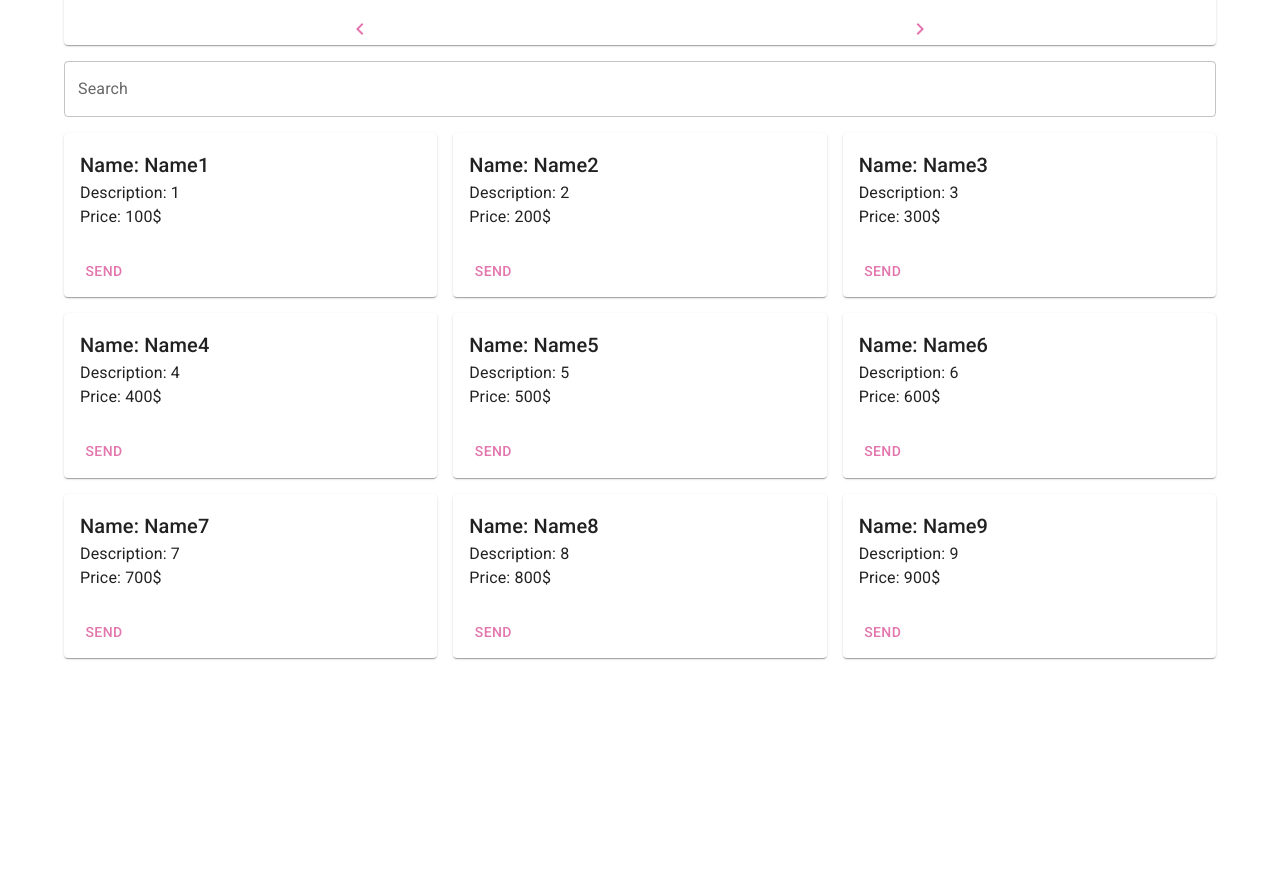
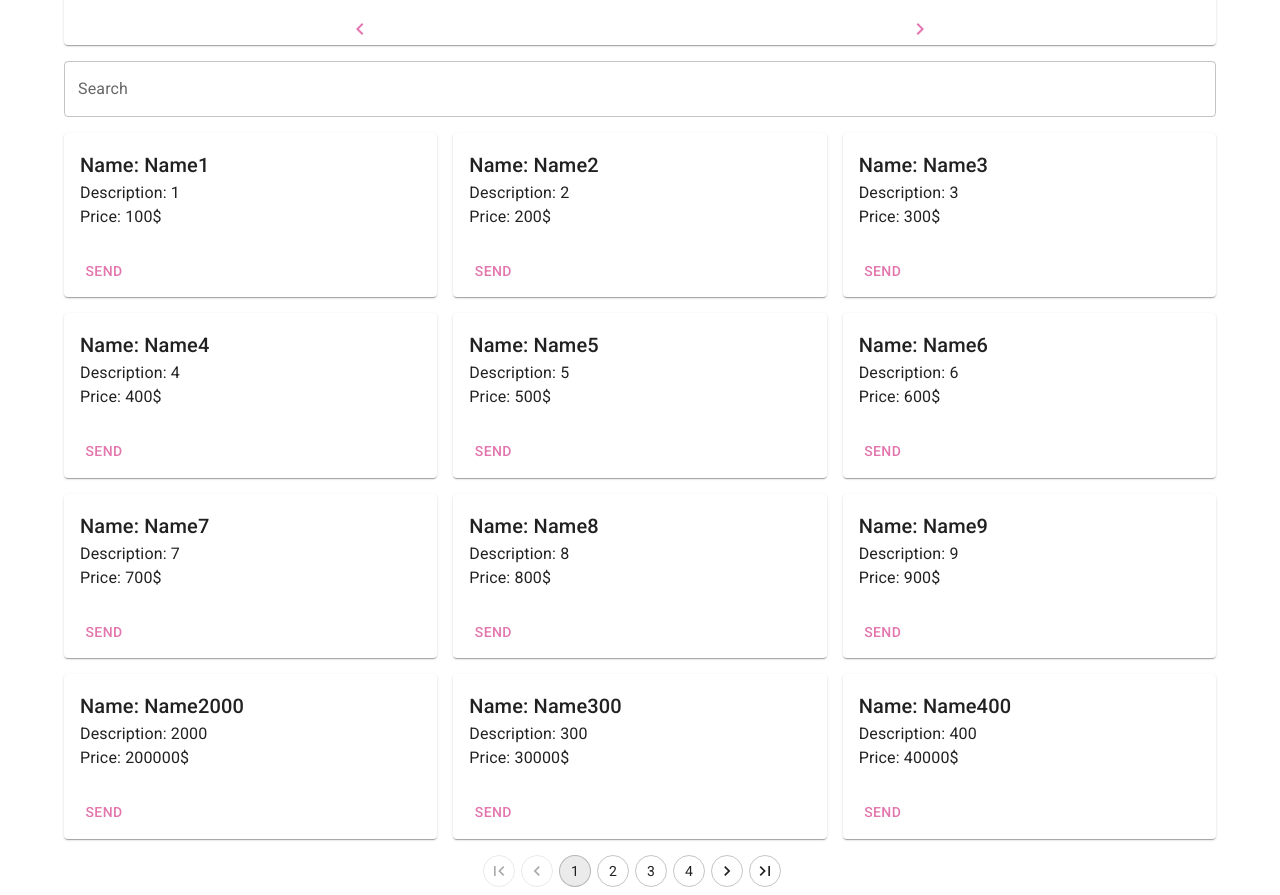
Before and after one commit to ProkhorchukIncode/MUI-test, a React (Create React App) app: page / in a window 1280 px wide. Shown: the part 336-1231 px from the top of the page. Before the commit the page ends 1002 px from the top, so only its background shows below. Built offline with nearby package versions, Linux system fonts and the light colour scheme.

Commit message:
added pagination

```diff
--- a/src/App.js
+++ b/src/App.js
@@ -1,10 +1,10 @@
-
-
 import HomePage from "./Pages/HomePage";
 
 function App() {
   return (
+    <>
       <HomePage/>
+    </>
   );
 }
 
--- a/src/Components/GoodsList/index.jsx
+++ b/src/Components/GoodsList/index.jsx
@@ -5,12 +5,31 @@ import { selectSearch } from "../../Store/selectors"
 import GoodsItem from "../GoodsItem/GoodsItem"
 
 import Grid from "@mui/material/Grid"
+import Pagination from "@mui/material/Pagination"
 
 import goods from "../../goods"
 
 const GoodsList = () => {
     const search = useSelector(selectSearch)
     const [filterGoods, setFilterGoods] = useState([])
+    const [page, setPage] = useState(1);
+    const perPage = 3
+
+    const paginationCount = filterGoods.length/perPage
+    let paginationedGoods = filterGoods.slice(0, perPage)
+
+    const getPage = (page) => {
+        if(page===1){
+            return paginationedGoods = filterGoods.slice(0, perPage)
+        }
+        const pageInd = (page*perPage)-perPage
+        return paginationedGoods = filterGoods.slice(pageInd, pageInd+perPage)
+    }
+
+    const handleChangePage = (event, page) => {
+        setPage(page);
+        getPage(page)
+    };
 
     const onFiltered = (word)=>{
         const wordLowerCase = word.toLowerCase()
@@ -33,6 +52,19 @@ const GoodsList = () => {
                 key={id}
                 />
             })}
+            {paginationCount>1 ?
+                (<Pagination
+                    variant="outlined"
+                    count={paginationCount}
+                    showFirstButton
+                    showLastButton
+                    page={page}
+                    onChange={handleChangePage}
+                    sx={{mt:2, ml: 'auto', mr: 'auto'}}
+                />)
+                :
+                <></>
+            }
         </Grid>
     )
 }
--- a/src/goods.js
+++ b/src/goods.js
@@ -53,6 +53,24 @@ const goods=[
         description: '9',
         price: 900
     },
+    {
+        id: 2000,
+        name: 'Name2000',
+        description: '2000',
+        price: 200000
+    },
+    {
+        id: 300,
+        name: 'Name300',
+        description: '300',
+        price: 30000
+    },
+    {
+        id: 400,
+        name: 'Name400',
+        description: '400',
+        price: 40000
+    },
 ]
 
 export default goods
```
